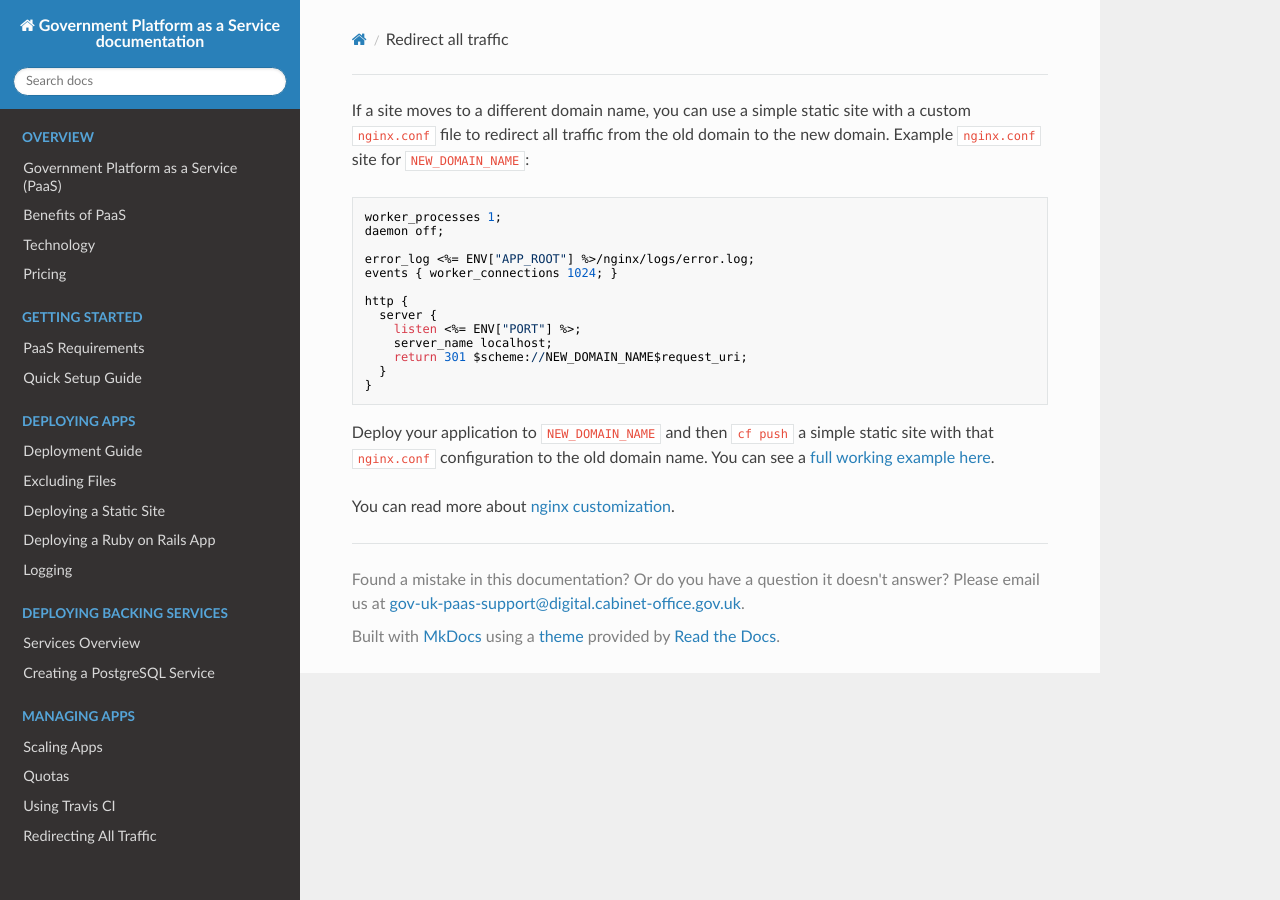
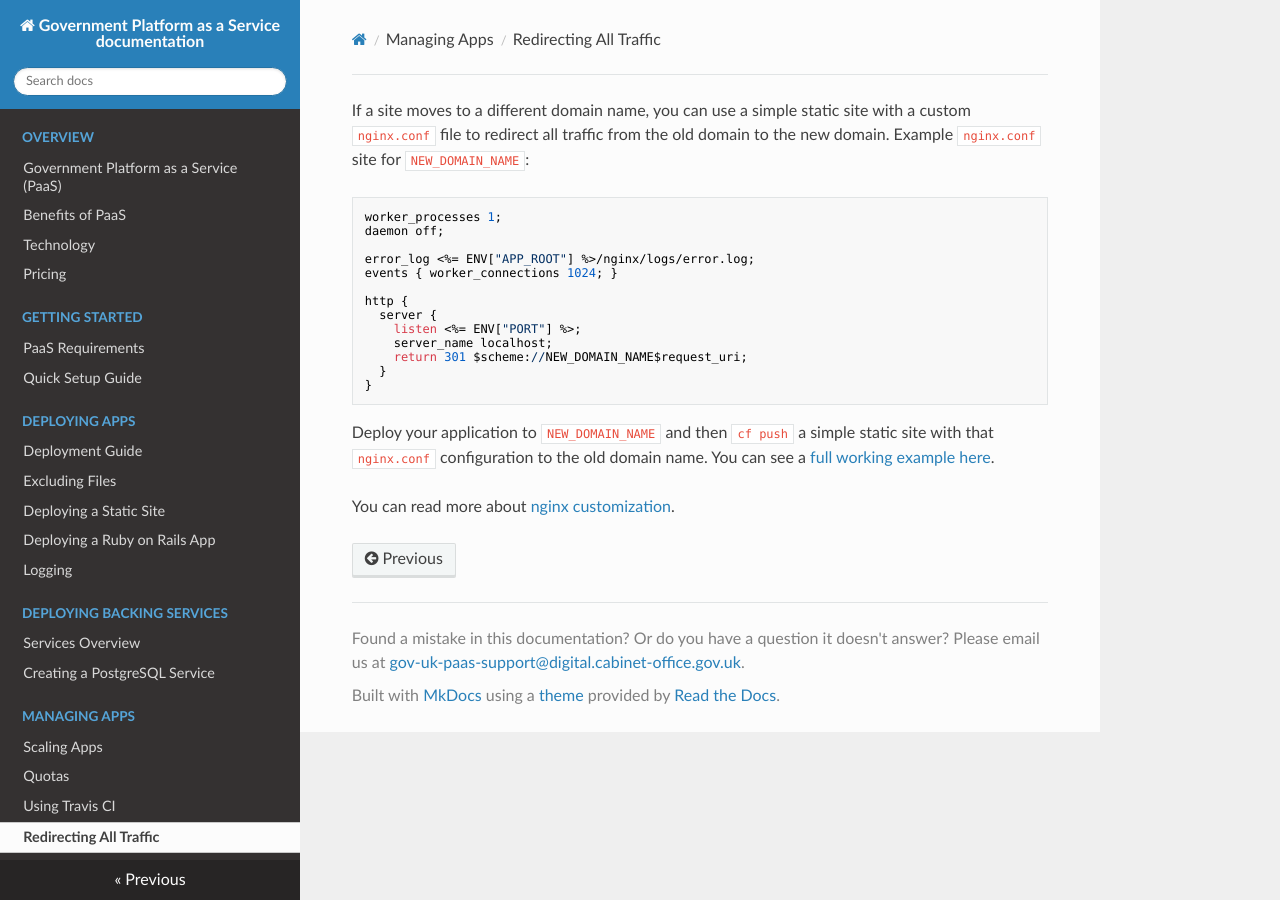
Before and after one commit to alphagov/paas-developer-docs, an MkDocs documentation site: the page built from docs/managing_apps/redirect_all_traffic.md, in a window 1280 px wide. Built offline with MkDocs 1.6.1, drawn with Linux system fonts in a browser that asks for light colours; nearby versions of some CDN libraries; old or Windows-style settings are respelled for this version of MkDocs.

Commit message:
Fix wrong directory after rearranging sections

```diff
--- a/mkdocs.yml
+++ b/mkdocs.yml
@@ -25,5 +25,5 @@ pages:
     - 'Scaling Apps' : 'managing_apps/scaling.md'
     - 'Quotas': 'managing_apps/quotas.md'
     - 'Using Travis CI': 'managing_apps/travis_ci.md'
-    - 'Redirecting All Traffic': 'deploying_apps/redirect_all_traffic.md'
+    - 'Redirecting All Traffic': 'managing_apps/redirect_all_traffic.md'
 copyright: Found a mistake in this documentation? Or do you have a question it doesn't answer? Please email us at <a href="mailto:gov-uk-paas-support@digital.cabinet-office.gov.uk">gov-uk-paas-support@digital.cabinet-office.gov.uk</a>.
```
